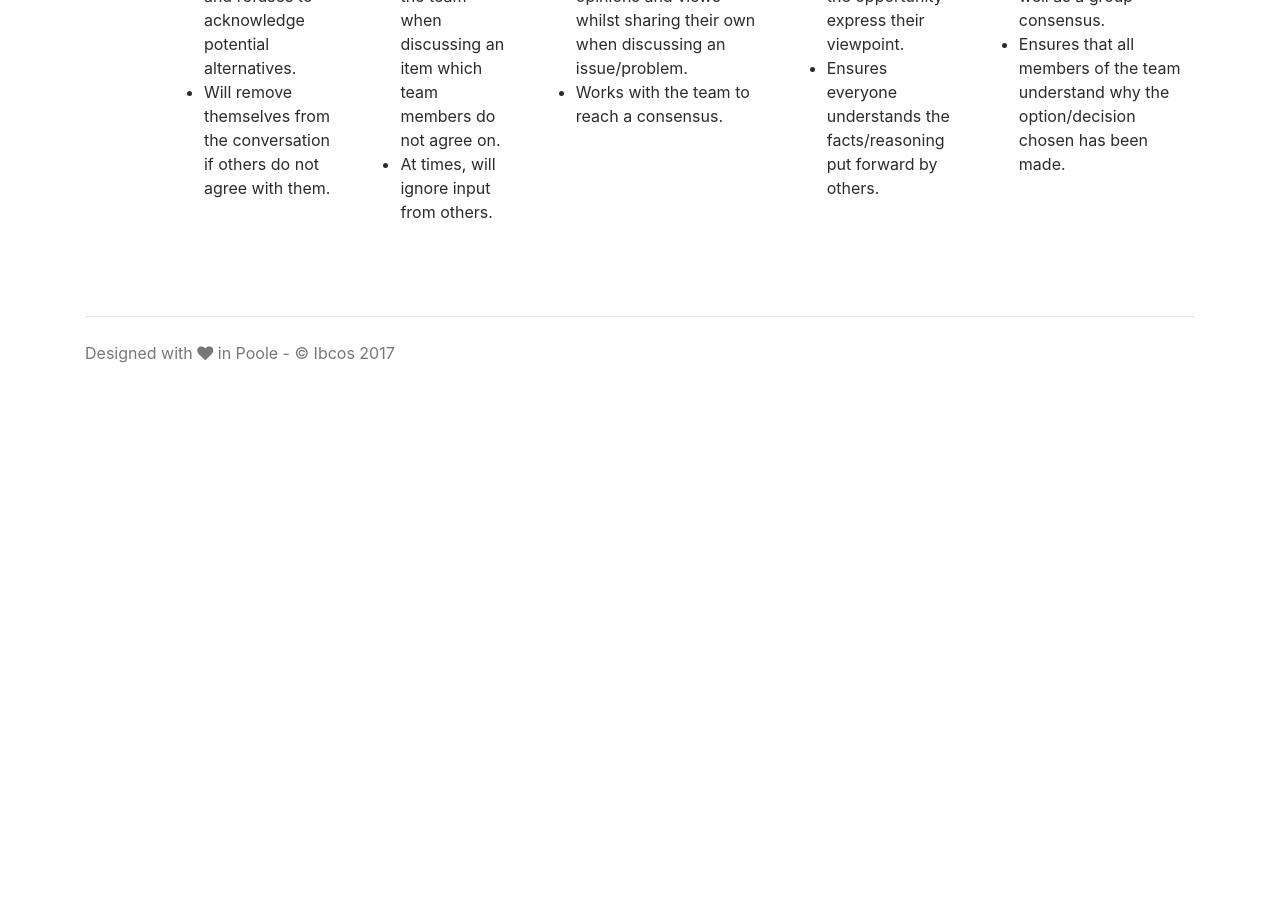
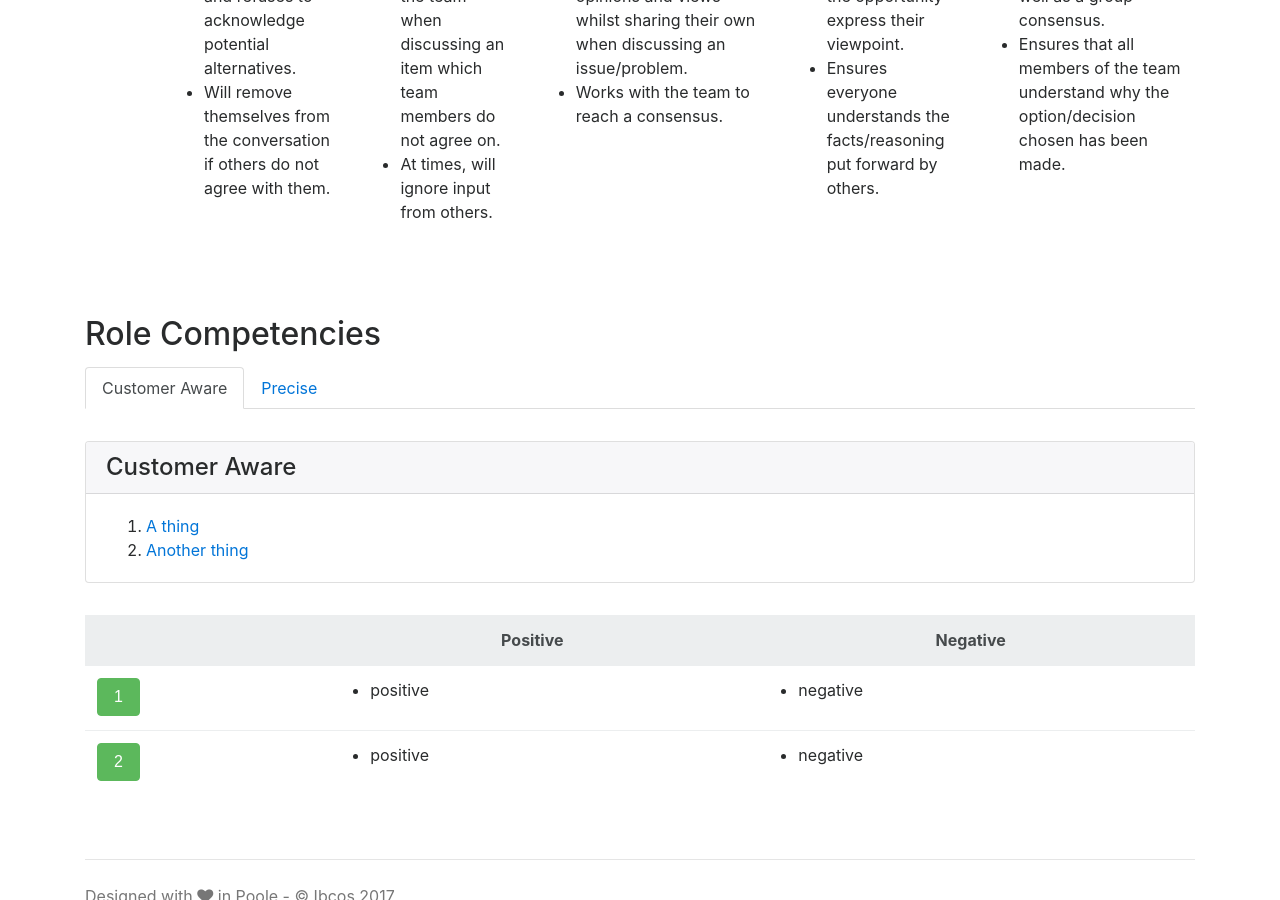
Before and after one commit to Ibcos/competency-library, a Jekyll site: the page built from index.html, in a window 1280 px wide and 900 px high, scrolled down 2822 px. Built offline with Jekyll 4.4.1, drawn with Linux system fonts in a browser that asks for light colours; nearby versions of some CDN libraries; before the commit the page ends 3227 px from its top, so only the background shows below that.

Commit message:
Added Role competencies block

```diff
--- a/index.html
+++ b/index.html
@@ -6,17 +6,17 @@ layout: default
     <nav>
       <ul class="nav nav-pills float-right">
         <li class="nav-item">
-          <a class="nav-link active" href="#">Core <span class="sr-only">(current)</span></a>
+          <a class="nav-link active" href="#core">Core <span class="sr-only">(current)</span></a>
         </li>
         <li class="nav-item">
-          <a class="nav-link disabled" href="#">Role</a>
+          <a class="nav-link" href="#role">Role</a>
         </li>
       </ul>
     </nav>
     <h3 class="text-muted"><img src="images/ibcos.png" width="45" height="45" class="d-inline-block align-middle" alt=""> Competency Library</h3>
   </div>
 
-  <div class="row">
+  <div id="core" class="row">
     <div class="col-lg">
       <h2>Core Competencies</h2>
       <p></p>
@@ -108,6 +108,72 @@ layout: default
       </div>
     </div>
   </div>
+
+  <div id="role" class="row">
+    <div class="col-lg">
+      <h2>Role Competencies</h2>
+      <p></p>
+      <ul class="nav nav-tabs" role="tablist">
+      {% assign roleCompetencyTabIndex = 0 %}
+      {% for competency in site.competencies %}
+      {% if competency.type == 'role' %}
+        <li class="nav-item">
+          <a class="nav-link{% if roleCompetencyTabIndex == 0 %} active{% endif %}" data-toggle="tab" href="#{{ competency.title | downcase | replace: ' ', '-' }}" role="tab">{{ competency.title }}</a>
+        </li>
+      {% assign roleCompetencyTabIndex = roleCompetencyTabIndex | plus: 1 %}
+      {% endif %}
+      {% endfor %}
+      </ul>
+      <div class="tab-content">
+      {% assign roleCompetencyPaneIndex = 0 %}
+      {% for competency in site.competencies %}
+      {% if competency.type == 'role' %}
+        <div class="tab-pane fade{% if roleCompetencyPaneIndex == 0 %} show active{% endif %}" id="{{ competency.title | downcase | replace: ' ', '-' }}" role="tabpanel">
+          <div class="card">
+            <h4 class="card-header">{{ competency.title }}</h4>
+            <div class="card-block">
+              <ol class="card-text">
+              {% for definition in competency.definitions %}
+                <li><a href="#{{ competency.title | downcase | replace: ' ', '-' | append: '-' | append: forloop.index }}" onclick="$('#{{ competency.title | downcase | replace: ' ', '-' | append: '-' | append: forloop.index | append: 'pop' }}').popover('show');">{{ definition.title }}</a></li>
+              {% endfor %}
+              </ol>
+            </div>
+          </div>
+          <table class="table table-hover">
+            <thead class="thead-default ">
+              <tr class="">
+                <th>&nbsp;</th>
+                <th class="text-center">Positive</th>
+                <th class="text-center">Negative</th>
+              </tr>
+            </thead>
+            {% for definition in competency.definitions %}
+            <tr>
+              <td id="{{ competency.title | downcase | replace: ' ', '-' | append: '-' | append: forloop.index }}">
+                <button id="{{ competency.title | downcase | replace: ' ', '-' | append: '-' | append: forloop.index | append: 'pop' }}" type="button" class="btn btn-success" data-container="body" data-toggle="popover" data-timeout="3000" data-placement="bottom" title="{{ competency.title }}" data-content="{{ forloop.index | append: '. ' | append: definition.title }}">{{ forloop.index }}</button>
+              </td>
+              <td>
+                <ul>
+                  <li>{{ definition.positive }}</li>
+                </ul>
+              </td>
+              <td>
+                <ul>
+                  <li>{{ definition.negative }}</li>
+                </ul>
+              </td>
+            </tr>
+            {% endfor %}
+          </table>
+        </div>
+      {% assign roleCompetencyPaneIndex = roleCompetencyPaneIndex | plus: 1 %}
+      {% endif %}
+      {% endfor %}
+      </div>
+    </div>
+  </div>
+
+
   <footer class="footer">
     <p>Designed with <i class="fa fa-heart" aria-hidden="true"></i> in Poole - &copy; Ibcos 2017</p>
   </footer>
```
Also changed, not shown: _competencies/customeraware.md (added, +12 -0 lines), _competencies/precise.md (added, +12 -0 lines).
